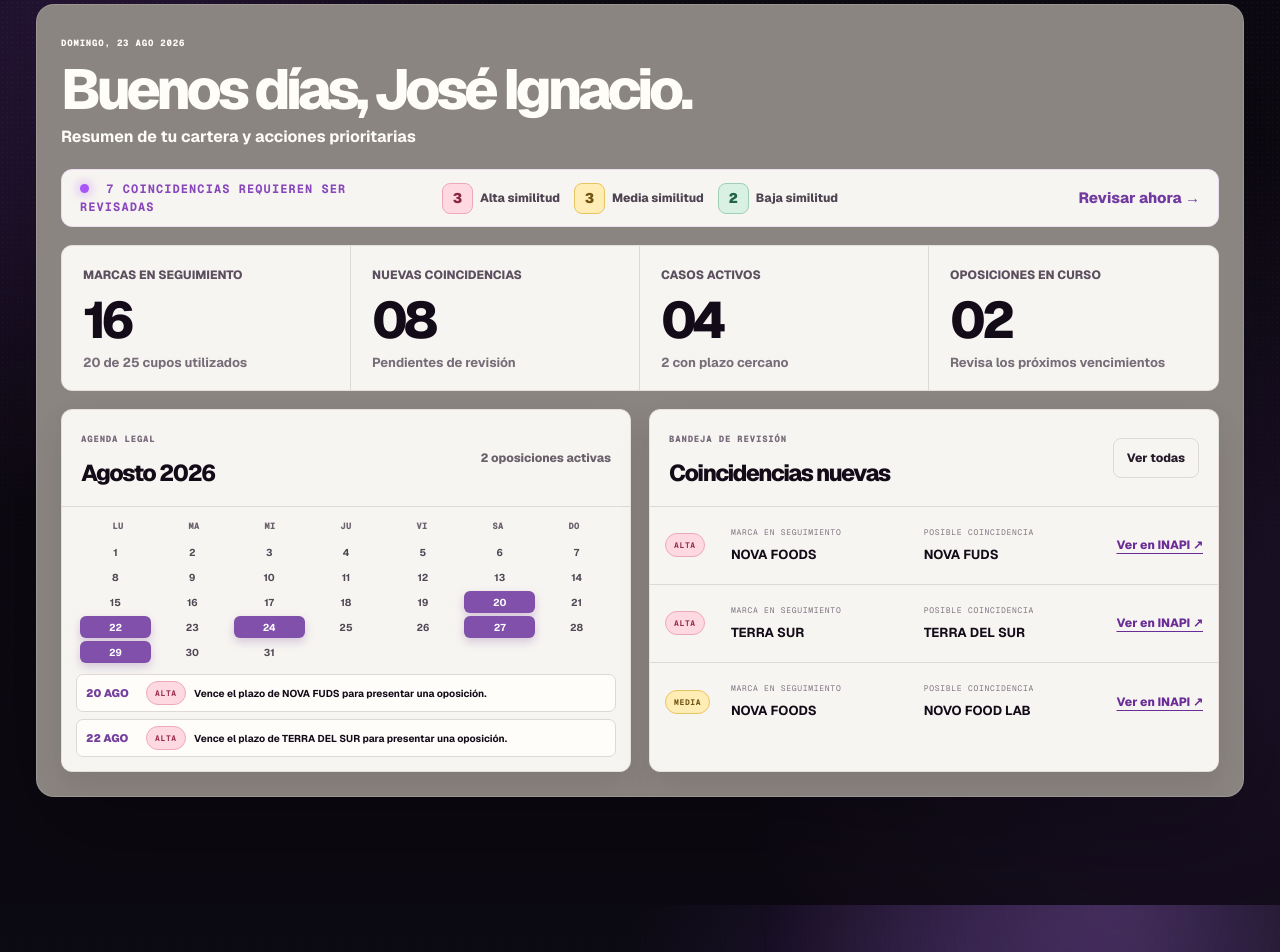
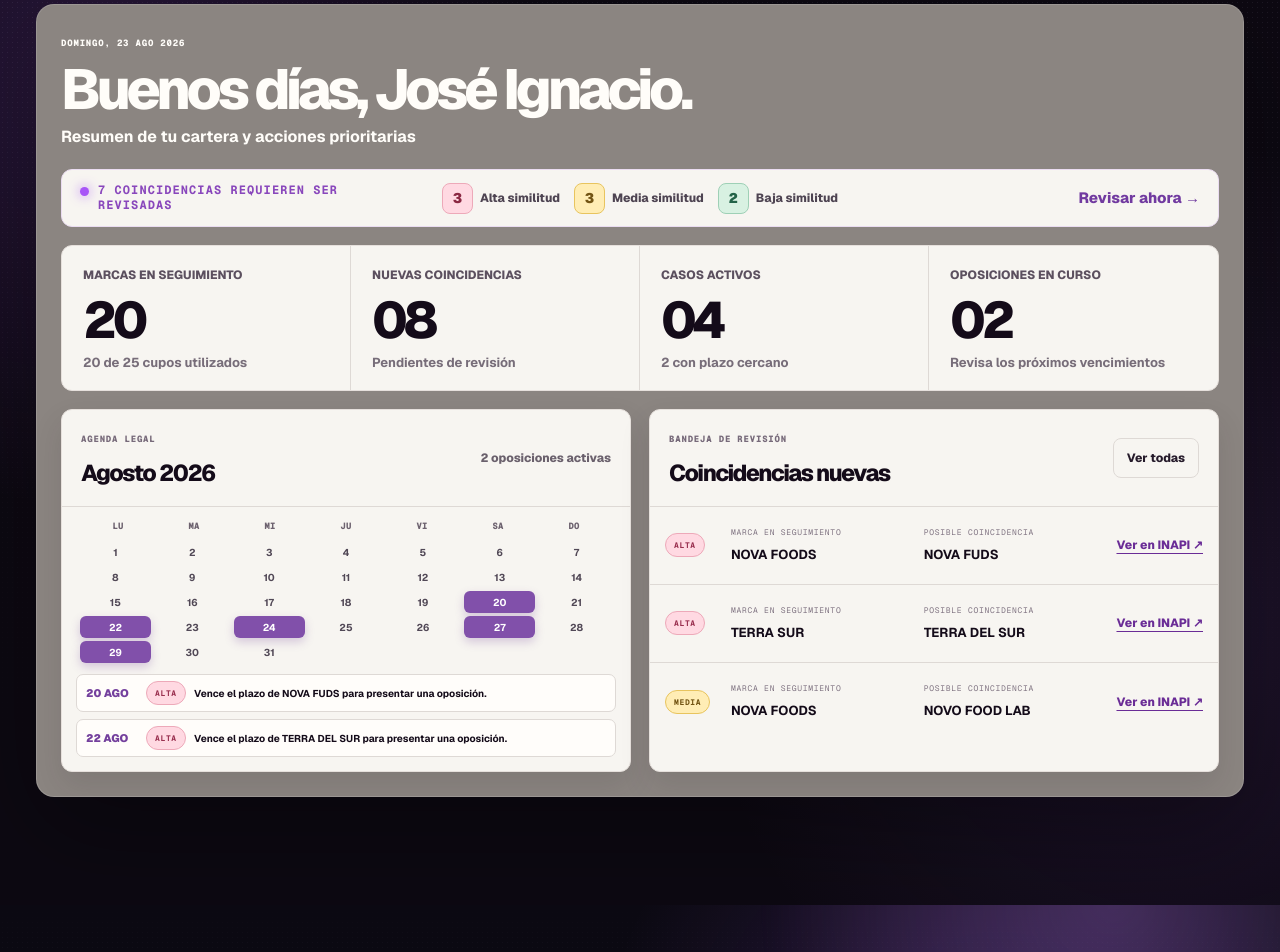
Before and after one commit to joseibietasepulveda/Buho-Marc, a Next.js app: page /Landing in a window 1280 px wide. Shown: the part 2144-3096 px from the top of the page. Built offline with nearby package versions, Linux system fonts and the light colour scheme.

Commit message:
Alinea alerta y total de marcas

```diff
--- a/app/globals.css
+++ b/app/globals.css
@@ -999,8 +999,8 @@ footer { min-height: 150px; display: grid; grid-template-columns: 1fr 1fr auto;
   border-radius: 11px;
   background: #f7f5f1;
 }
-.prospect-attention > strong { color: #8947bc; font-family: var(--font-geist-mono), monospace; font-size: 12px; letter-spacing: .09em; }
-.prospect-attention > strong i { width: 9px; height: 9px; display: inline-block; margin-right: 9px; border-radius: 50%; background: #a855f7; box-shadow: 0 0 12px rgba(168, 85, 247, .78); }
+.prospect-attention > strong { display: flex; align-items: flex-start; color: #8947bc; font-family: var(--font-geist-mono), monospace; font-size: 12px; line-height: 1.32; letter-spacing: .09em; }
+.prospect-attention > strong i { width: 9px; height: 9px; flex: 0 0 auto; display: inline-block; margin: 4px 9px 0 0; border-radius: 50%; background: #a855f7; box-shadow: 0 0 12px rgba(168, 85, 247, .78); }
 .prospect-attention-levels { display: flex; align-items: center; gap: 14px; color: #4e4452; font-size: 12px; font-weight: 770; }
 .prospect-attention-levels span { display: flex; align-items: center; gap: 7px; }
 .prospect-attention-levels b { width: 31px; height: 31px; display: grid; place-items: center; border: 1px solid; border-radius: 8px; font-size: 14px; }
--- a/app/portada-3/dashboard-preview.tsx
+++ b/app/portada-3/dashboard-preview.tsx
@@ -1,5 +1,5 @@
 const metrics = [
-  ["MARCAS EN SEGUIMIENTO", "16", "20 de 25 cupos utilizados"],
+  ["MARCAS EN SEGUIMIENTO", "20", "20 de 25 cupos utilizados"],
   ["NUEVAS COINCIDENCIAS", "08", "Pendientes de revisión"],
   ["CASOS ACTIVOS", "04", "2 con plazo cercano"],
   ["OPOSICIONES EN CURSO", "02", "Revisa los próximos vencimientos"],
@@ -33,7 +33,7 @@ export default function DashboardPreview() {
       </header>
 
       <div className="prospect-attention">
-        <strong><i /> 7 COINCIDENCIAS REQUIEREN SER REVISADAS</strong>
+        <strong><i /><span>7 COINCIDENCIAS REQUIEREN SER<br />REVISADAS</span></strong>
         <div className="prospect-attention-levels">
           <span className="is-high"><b>3</b> Alta similitud</span>
           <span className="is-medium"><b>3</b> Media similitud</span>
```
